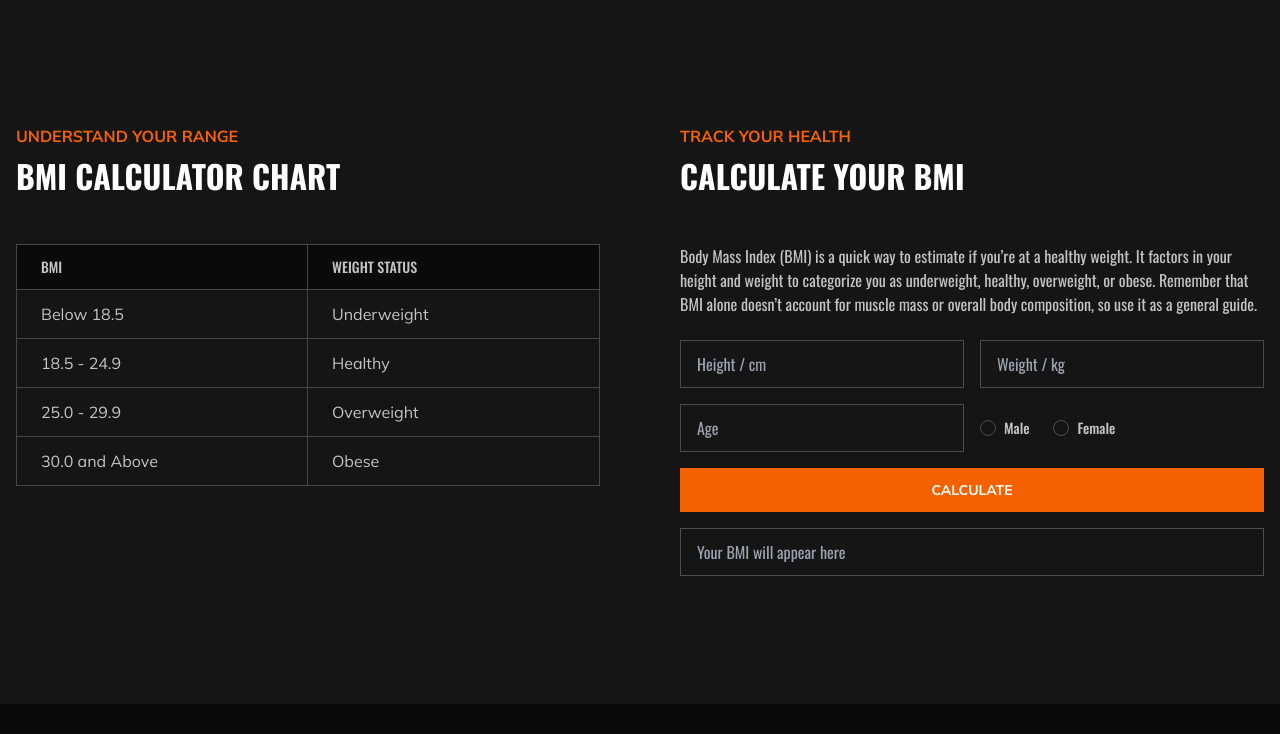
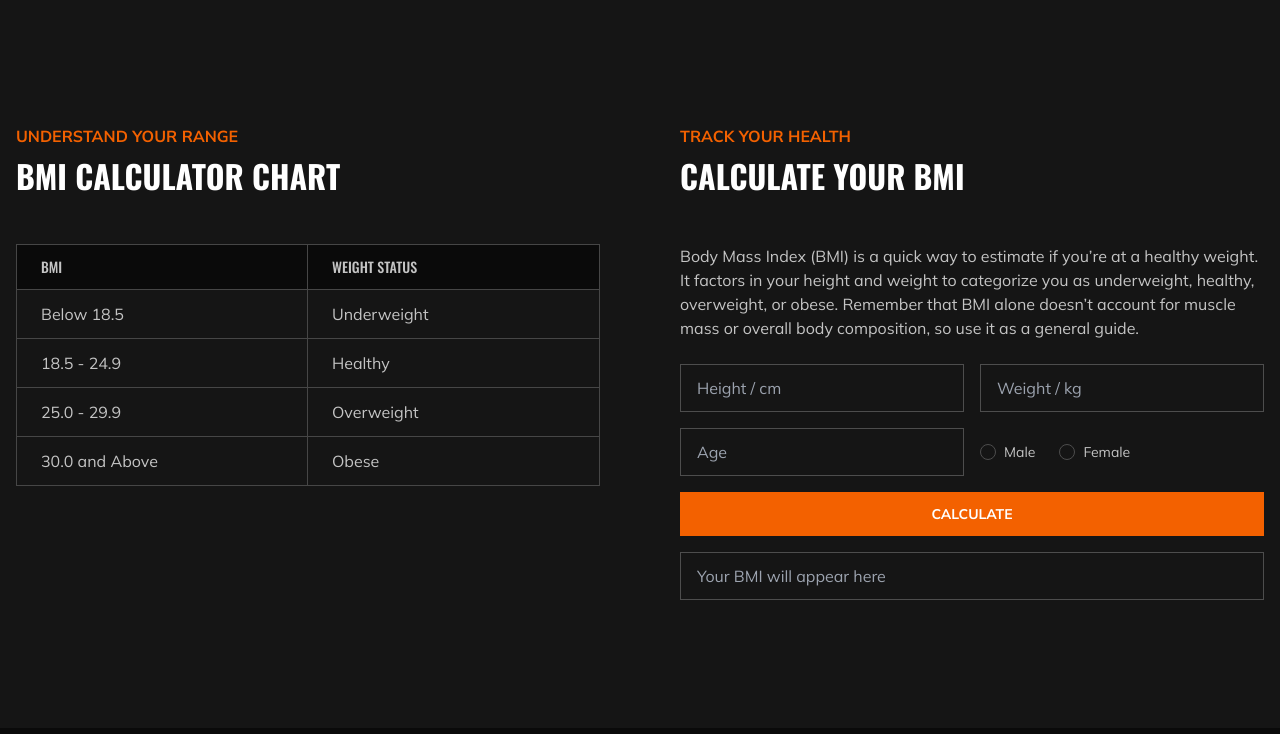
Before and after one commit to felipe-muner/podium-gym, a Next.js app: page /calculate-bmi in a window 1280 px wide. Shown: the part 505-1239 px from the top of the page. Built offline with nearby package versions, Linux system fonts and the light colour scheme.

Commit message:
feat: amazing bmi calculator version

```diff
--- a/components/BMICalculator/BMICalculator.tsx
+++ b/components/BMICalculator/BMICalculator.tsx
@@ -82,14 +82,14 @@ const BMICalculator: React.FC = () => {
               subtitle="Track your health"
               className="text-left"
             />
-            <p className="text-brand-gray-light mb-6">
+            <p className="text-brand-gray-light mb-6 font-mulish">
               Body Mass Index (BMI) is a quick way to estimate if you’re at a
               healthy weight. It factors in your height and weight to categorize
               you as underweight, healthy, overweight, or obese. Remember that
               BMI alone doesn’t account for muscle mass or overall body
               composition, so use it as a general guide.
             </p>
-            <form className="space-y-4" onSubmit={handleCalculate}>
+            <form className="space-y-4 font-mulish" onSubmit={handleCalculate}>
               <div className="grid grid-cols-1 sm:grid-cols-2 gap-4">
                 {/* Height Input */}
                 <input
@@ -129,7 +129,6 @@ const BMICalculator: React.FC = () => {
                     <RadioGroupItem
                       id="male"
                       value="Male"
-                      // These Tailwind classes style the radio circle when checked
                       className="peer h-4 w-4
                  border border-brand-gray-darker rounded-full
                  text-brand-orange ring-offset-2 ring-brand-orange
```
Lines whose indentation alone changed are shown as unchanged.
